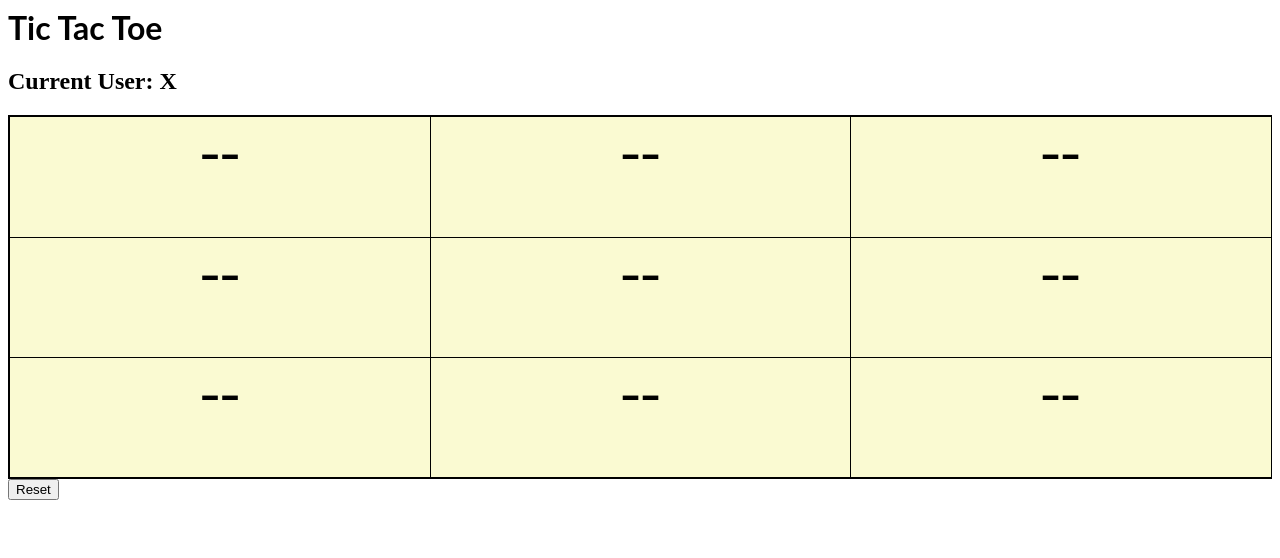
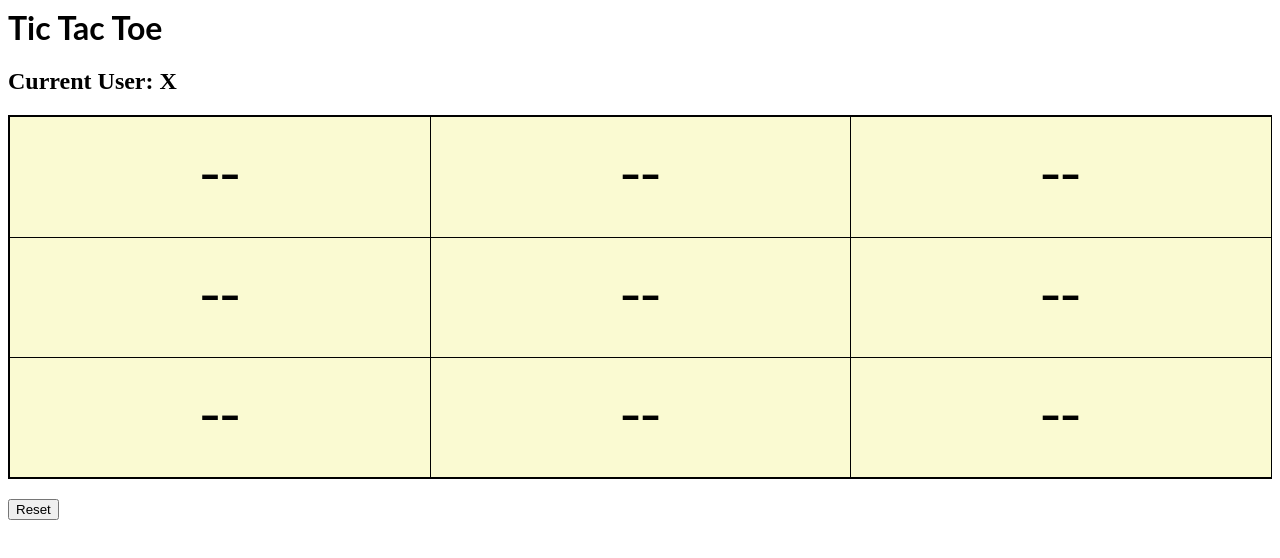
Before and after one commit to philosophercode/react-tic-tac-toe, a React (Create React App) app: page / in a window 1280 px wide. Shown: the top 558 px of the page. Built offline with nearby package versions, Linux system fonts and the light colour scheme.

Commit message:
updated css

```diff
--- a/src/style.css
+++ b/src/style.css
@@ -2,7 +2,6 @@ h1,
 p {
   font-family: Lato;
 }
-
 .container {
   height: 360px;
   font-size: 60px;
@@ -26,9 +25,11 @@ p {
 }
 
 .col {
+  line-height: 1.8;
   cursor: pointer;
-  justify-items: center;
-  align-items: center;
+  /* justify-items: center; */
+  /* align-self: center; */
+  /* justify-self: center; */
   text-align: center;
   height: 100%;
   width: 100%;
@@ -41,7 +42,10 @@ p {
 #X {
   color: steelblue;
 }
-
 #-- {
   background-color: lightgoldenrodyellow;
 }
+
+button {
+  margin-top: 20px;
+}
```
